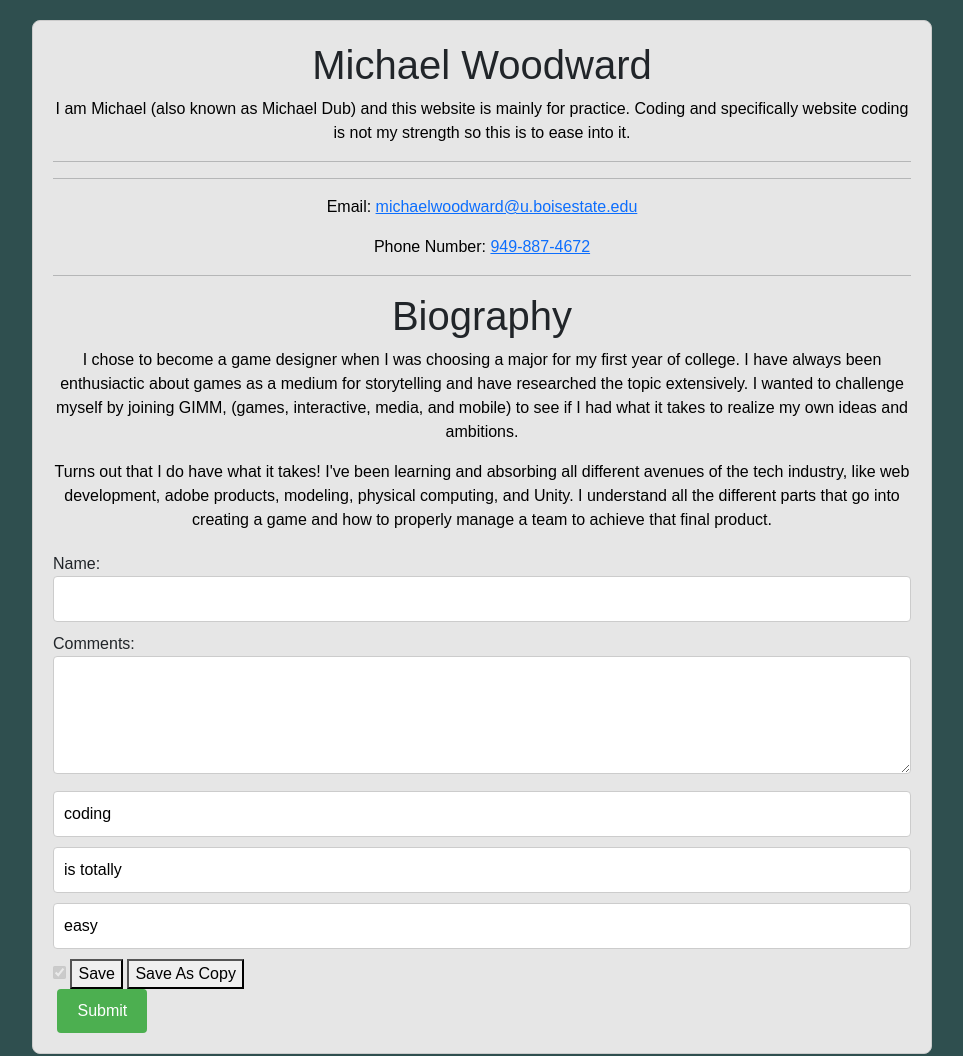
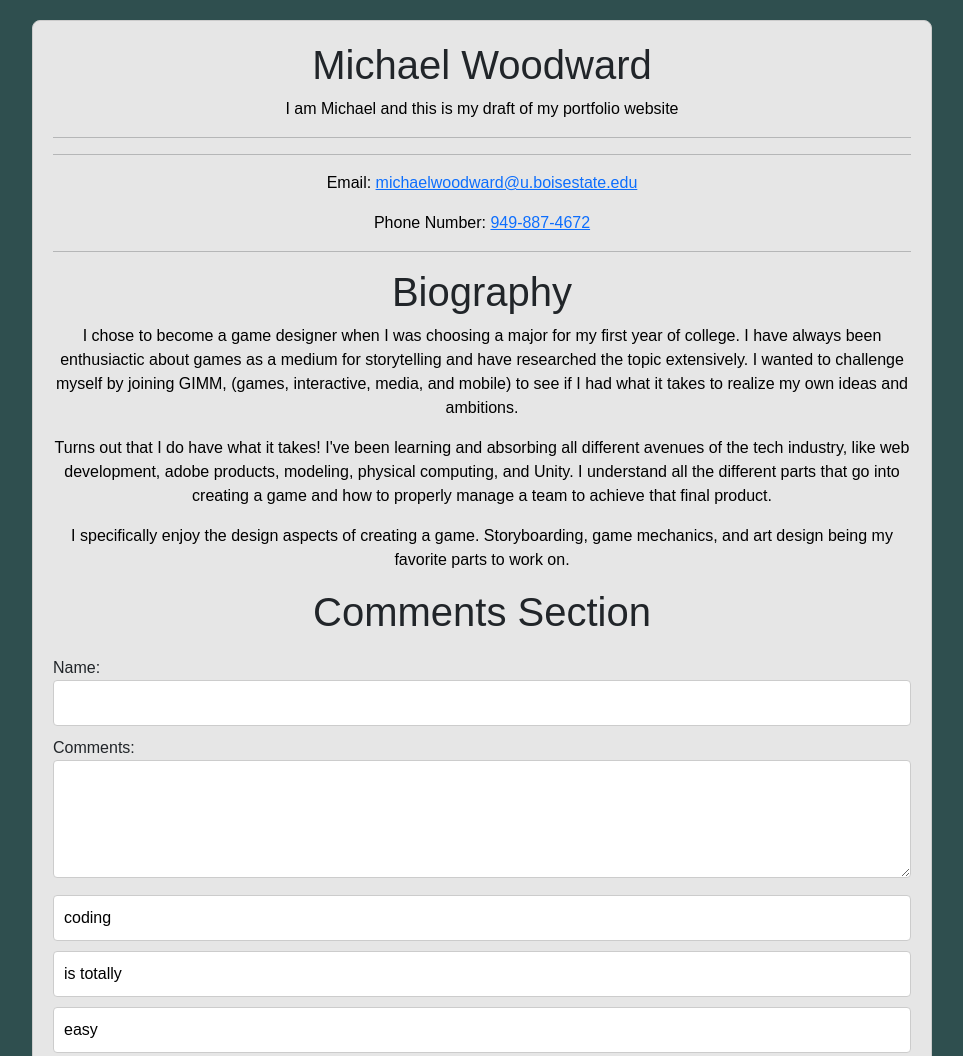
Before and after one commit to MrSwagnum/MrSwagnum.github.io, a plain HTML site: page index.html in a window 1280 px wide. Shown: the top 1056 px of the page, without its empty margins (158-1121 px from the left). Drawn offline with nearby package versions, Linux system fonts and the light colour scheme.

Commit message:
Update index.html

```diff
--- a/index.html
+++ b/index.html
@@ -63,8 +63,8 @@
 <body>
     <div class="container">
         <h1>Michael Woodward</h1>
-        <p>I am Michael (also known as Michael Dub) and this website is mainly for practice.
-            Coding and specifically website coding is not my strength so this is to ease into it.
+        <p>I am Michael and this is my draft of my portfolio website
+
         </p>
         <hr>
 
@@ -90,7 +90,11 @@
     </p>
     <p>
         Turns out that I do have what it takes! I've been learning and absorbing all different avenues of the tech industry, like web development, adobe products, modeling, physical computing, and Unity. I understand all the different parts that go into creating a game and how to properly manage a team to achieve that final product.
+        <p>
+            I specifically enjoy the design aspects of creating a game. Storyboarding, game mechanics, and art design being my favorite parts to work on.
+        </p>
     </p>
+    <h1>Comments Section</h1>
         <form action="submit_form.php" method="POST">
             <label for="name">Name:</label>
             <input type="text" id="name" name="name" required>
```
